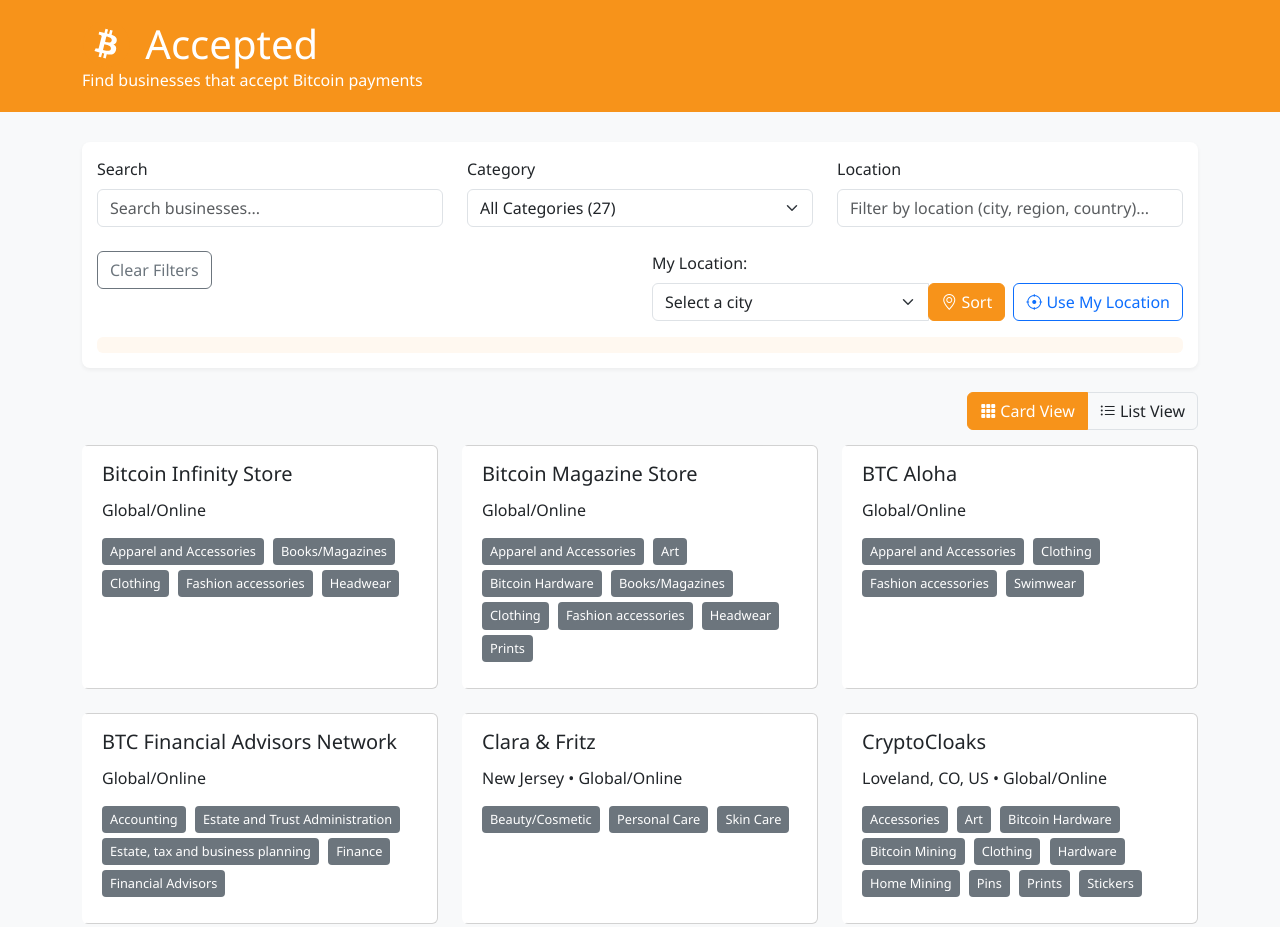
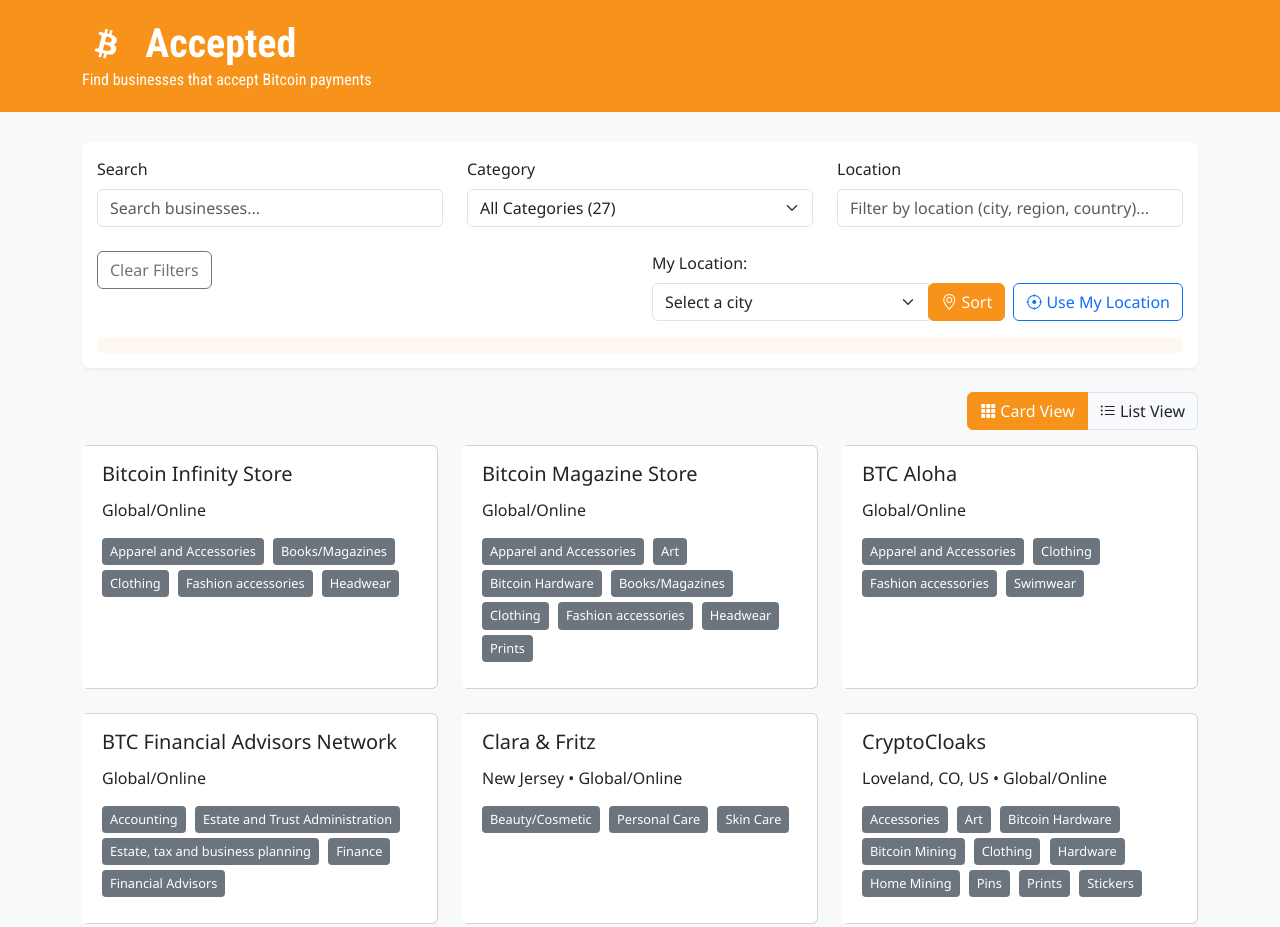
Before and after one commit to aoeu10/BTCAccepted, a plain HTML site: page index.html in a window 1280 px wide. Shown: the top 927 px of the page. Drawn offline with nearby package versions, Linux system fonts and the light colour scheme.

Commit message:
Add Roboto Condensed font and update header styles in index.html for improved typography

```diff
--- a/index.html
+++ b/index.html
@@ -6,6 +6,7 @@
     <title>Bitcoin-Accepting Businesses Directory</title>
     <link href="https://cdn.jsdelivr.net/npm/bootstrap@5.3.0/dist/css/bootstrap.min.css" rel="stylesheet">
     <link rel="stylesheet" href="https://cdn.jsdelivr.net/npm/bootstrap-icons@1.11.0/font/bootstrap-icons.css">
+    <link href="https://fonts.googleapis.com/css2?family=Roboto+Condensed:wght@400;700&display=swap" rel="stylesheet">
     <style>
         body {
             font-family: 'Segoe UI', Tahoma, Geneva, Verdana, sans-serif;
@@ -16,6 +17,16 @@
             color: white;
             padding: 20px 0;
             margin-bottom: 30px;
+        }
+        .header h1 {
+            display: inline-block;
+            margin: 0;
+            vertical-align: middle;
+            font-family: 'Roboto Condensed', sans-serif;
+            font-weight: 700;
+        }
+        .header p {
+            font-family: 'Roboto Condensed', sans-serif;
         }
         .business-card {
             cursor: pointer;
@@ -46,11 +57,6 @@
         .bitcoin-icon {
             height: 48px;
             margin-right: 10px;
-            vertical-align: middle;
-        }
-        .header h1 {
-            display: inline-block;
-            margin: 0;
             vertical-align: middle;
         }
         #businessDetail {
```
